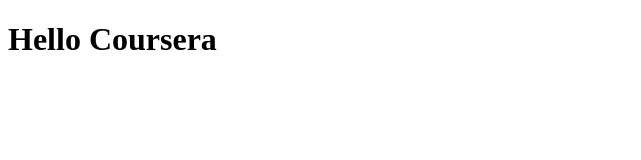
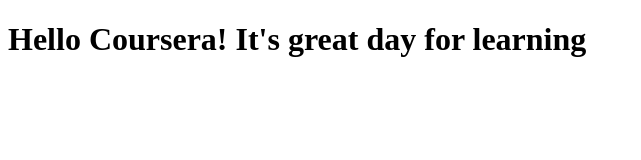
Before and after one commit to damiosdam/coursera-test, a plain HTML site: page index.html in a window 1280 px wide. Shown: the whole page, without its empty margins (0-641 px from the left). Drawn offline with Linux system fonts and the light colour scheme.

Commit message:
Modify index.html

```diff
--- a/index.html
+++ b/index.html
@@ -7,6 +7,6 @@
 		<title>Hello Coursera</title>
 	</head>
 	<body>
-		<h1>Hello Coursera</h1>
+		<h1>Hello Coursera! It's great day for learning</h1>
 	</body>
 </html>
```
